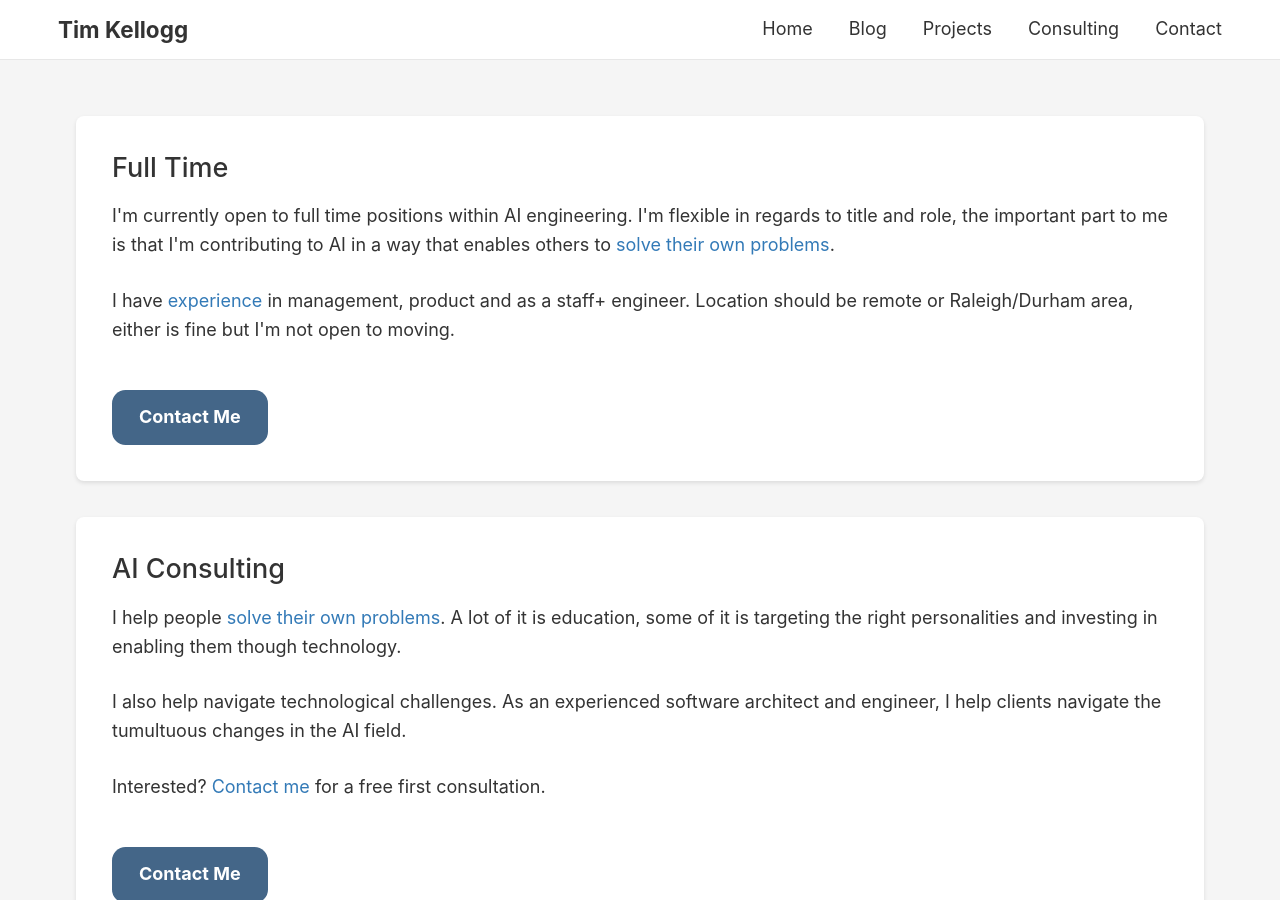
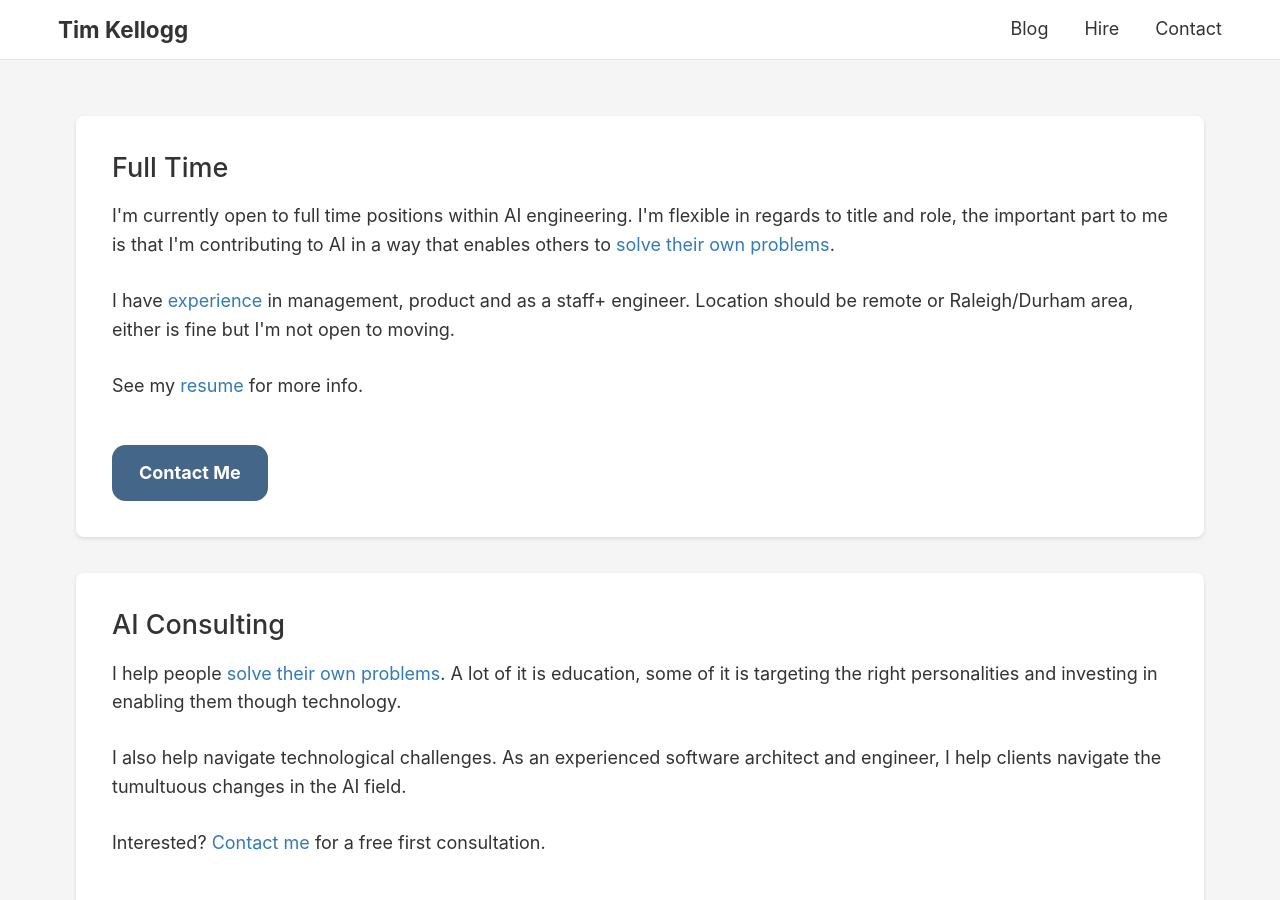
Before and after one commit to tkellogg/tkellogg.github.com, a Jekyll site: the page built from projects/consulting/ga.md, in a window 1280 px wide and 900 px high. Built offline with Jekyll 4.4.1, drawn with Linux system fonts in a browser that asks for light colours.

Commit message:
Added resume, reconfigured heading

```diff
--- a/_layouts/default.html
+++ b/_layouts/default.html
@@ -43,10 +43,10 @@
                 <span></span>
             </div>
             <ul class="nav-links">
-                <li><a href="/">Home</a></li>
+                <!--<li><a href="/">Home</a></li>-->
                 <li><a href="/blog">Blog</a></li>
-                <li><a href="/projects">Projects</a></li>
-                <li><a href="/projects/consulting">Consulting</a></li>
+                <!--<li><a href="/projects">Projects</a></li>-->
+                <li><a href="/projects/consulting">Hire</a></li>
                 <li><a href="/contact">Contact</a></li>
             </ul>
         </nav>
--- a/projects/consulting/_index.md
+++ b/projects/consulting/_index.md
@@ -8,6 +8,10 @@
     <p>I have <a href="http://www.linkedin.com/pub/tim-kellogg/13/29/698">experience</a> in management,
     product and as a staff+ engineer. Location should be remote or Raleigh/Durham
     area, either is fine but I'm not open to moving.</p>
+
+    <p>
+    See my <a href="/Resume-TimKellogg.pdf">resume</a> for more info.
+    </p>
 
     <a href="/contact" class="contact-button">Contact Me</a>
 </section>
```
Also changed, not shown: 1 other file.
